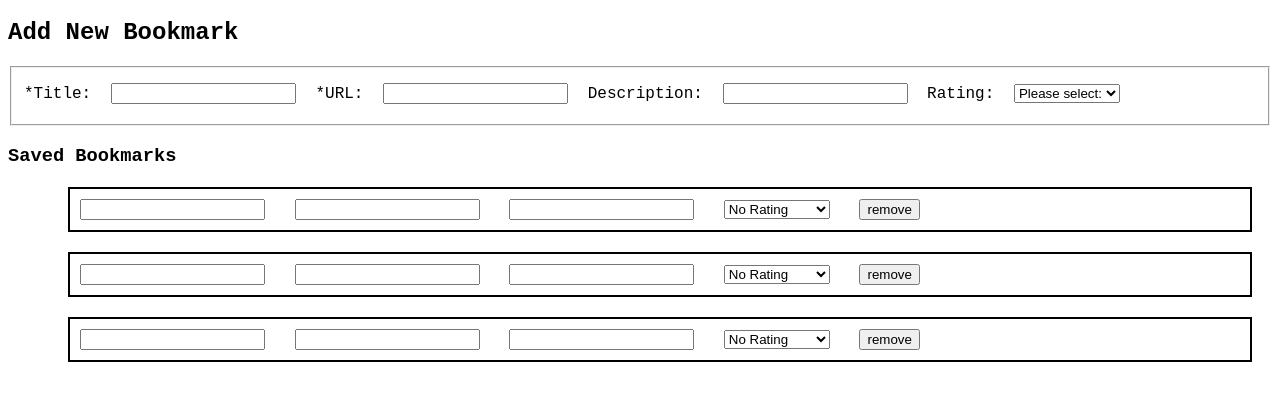
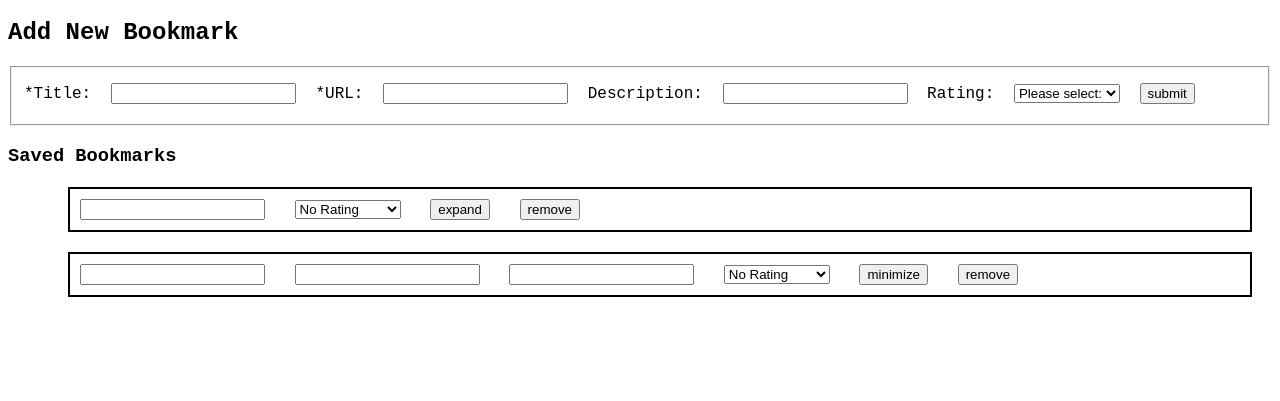
Before and after one commit to thinkful-ei-tiger/jacq-babb-bookmarks-app, a website built with webpack: page src/index.html in a window 1280 px wide. Shown: the part 61-462 px from the top of the page. Built offline with nearby package versions, Linux system fonts and the light colour scheme.

Commit message:
wireframe tweaks

```diff
--- a/src/index.css
+++ b/src/index.css
@@ -11,3 +11,7 @@ li {
 .input {
     margin: 10px;
 }
+
+.hidden {
+    display: none;
+}
--- a/src/index.html
+++ b/src/index.html
@@ -36,16 +36,47 @@
                     <option value='2'>⭐⭐</option>
                     <option value='1'>⭐</option>
                 </select>
+                <button type='submit'>
+                    <span class='button-label'>submit</span>
+                </button>
             </fieldset>
         </form>
 
         <h3>Saved Bookmarks</h3>
         <ul>
+            <!--minimized example-->
             <li class='item-element'>
                 <!--value populated from input-->
                 <input type='url' class='title input' name='title' required>
                 <!--clickable url link, or hover button w/ link 'visit site'-->
-                <input type='text' class='url input' name='url' required>
+                <input type='url' class='url input hidden' name='url' required>
+                <!--value populated from input-->
+                <input type='text' class='descrip input hidden' name='descrip'>
+                <!--option selection from input-->
+                <select id='rating' class='rating input' name='rating'>
+                    <option value='none'>No Rating</option>
+                    <option value='5'>⭐⭐⭐⭐⭐</option>
+                    <option value='4'>⭐⭐⭐⭐</option>
+                    <option value='3'>⭐⭐⭐</option>
+                    <option value='2'>⭐⭐</option>
+                    <option value='1'>⭐</option>
+                </select>
+                <button class='expand input'>
+                    <span class='button-label'>expand</span>
+                </button>
+                <button class='minimize input hidden'>
+                    <span class='button-label'>minimize</span>
+                </button>
+                <button class='remove input'>
+                    <span class='button-label'>remove</span>
+                </button>
+            </li>
+            <!--expanded example-->
+            <li class='item-element'>
+                <!--value populated from input-->
+                <input type='url' class='title input' name='title' required>
+                <!--clickable url link, or hover button w/ link 'visit site'-->
+                <input type='url' class='url input' name='url' required>
                 <!--value populated from input-->
                 <input type='text' class='descrip input' name='descrip'>
                 <!--option selection from input-->
@@ -57,46 +88,12 @@
                     <option value='2'>⭐⭐</option>
                     <option value='1'>⭐</option>
                 </select>
-                <button class='remove input'>
-                    <span class='button-label'>remove</span>
+                <button class='expand input hidden'>
+                    <span class='button-label'>expand</span>
                 </button>
-            </li>
-            <li class='item-element'>
-                <!--value populated from input-->
-                <input type='url' class='title input' name='title' required>
-                <!--clickable url link, or hover button w/ link 'visit site'-->
-                <input type='text' class='url input' name='url' required>
-                <!--value populated from input-->
-                <input type='text' class='descrip input' name='descrip'>
-                <!--option selection from input-->
-                <select id='rating' class='rating input' name='rating'>
-                    <option value='none'>No Rating</option>
-                    <option value='5'>⭐⭐⭐⭐⭐</option>
-                    <option value='4'>⭐⭐⭐⭐</option>
-                    <option value='3'>⭐⭐⭐</option>
-                    <option value='2'>⭐⭐</option>
-                    <option value='1'>⭐</option>
-                </select>
-                <button class='remove input'>
-                    <span class='button-label'>remove</span>
+                <button class='minimize input'>
+                    <span class='button-label'>minimize</span>
                 </button>
-            </li>
-            <li class='item-element'>
-                <!--value populated from input-->
-                <input type='url' class='title input' name='title' required>
-                <!--clickable url link, or hover button w/ link 'visit site'-->
-                <input type='text' class='url input' name='url' required>
-                <!--value populated from input-->
-                <input type='text' class='descrip input' name='descrip'>
-                <!--option selection from input-->
-                <select id='rating' class='rating input' name='rating'>
-                    <option value='none'>No Rating</option>
-                    <option value='5'>⭐⭐⭐⭐⭐</option>
-                    <option value='4'>⭐⭐⭐⭐</option>
-                    <option value='3'>⭐⭐⭐</option>
-                    <option value='2'>⭐⭐</option>
-                    <option value='1'>⭐</option>
-                </select>
                 <button class='remove input'>
                     <span class='button-label'>remove</span>
                 </button>
```
Also changed, not shown: src/item.js (added).
